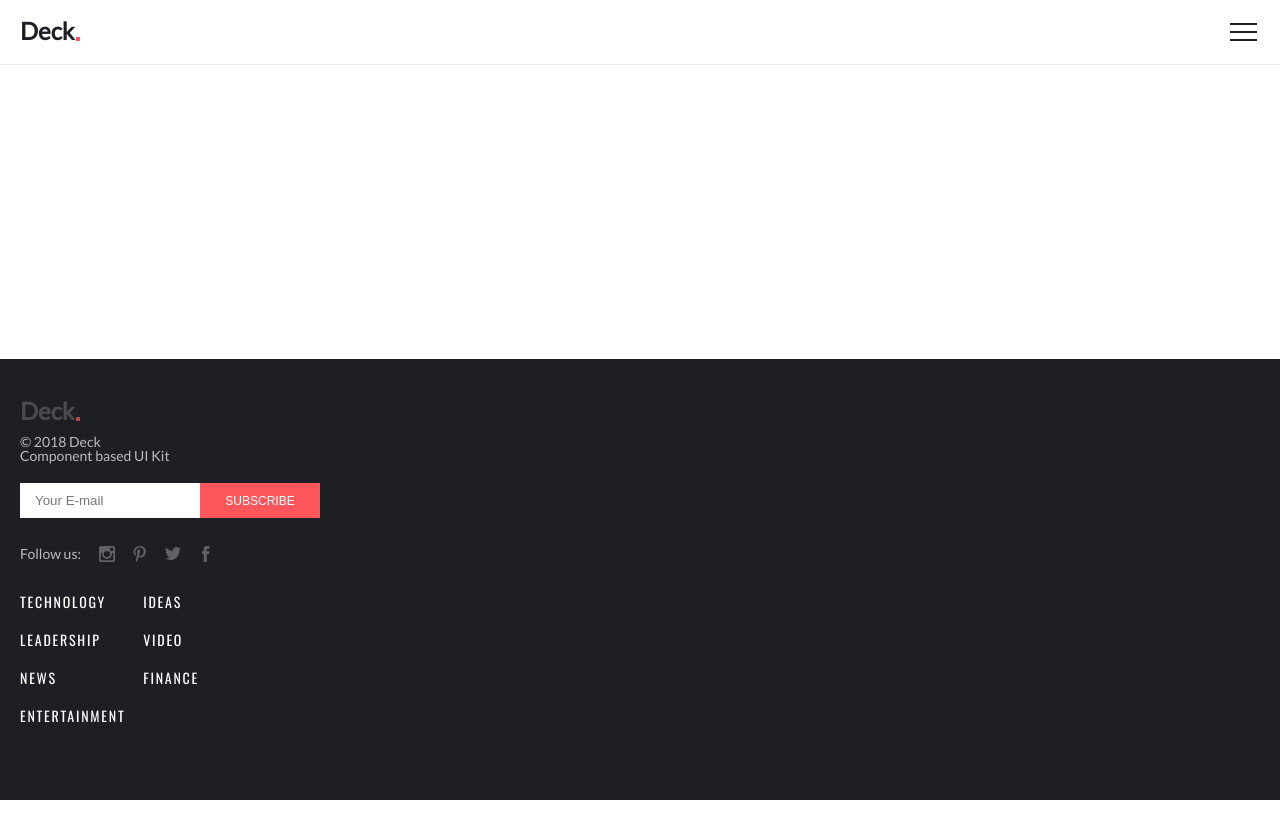
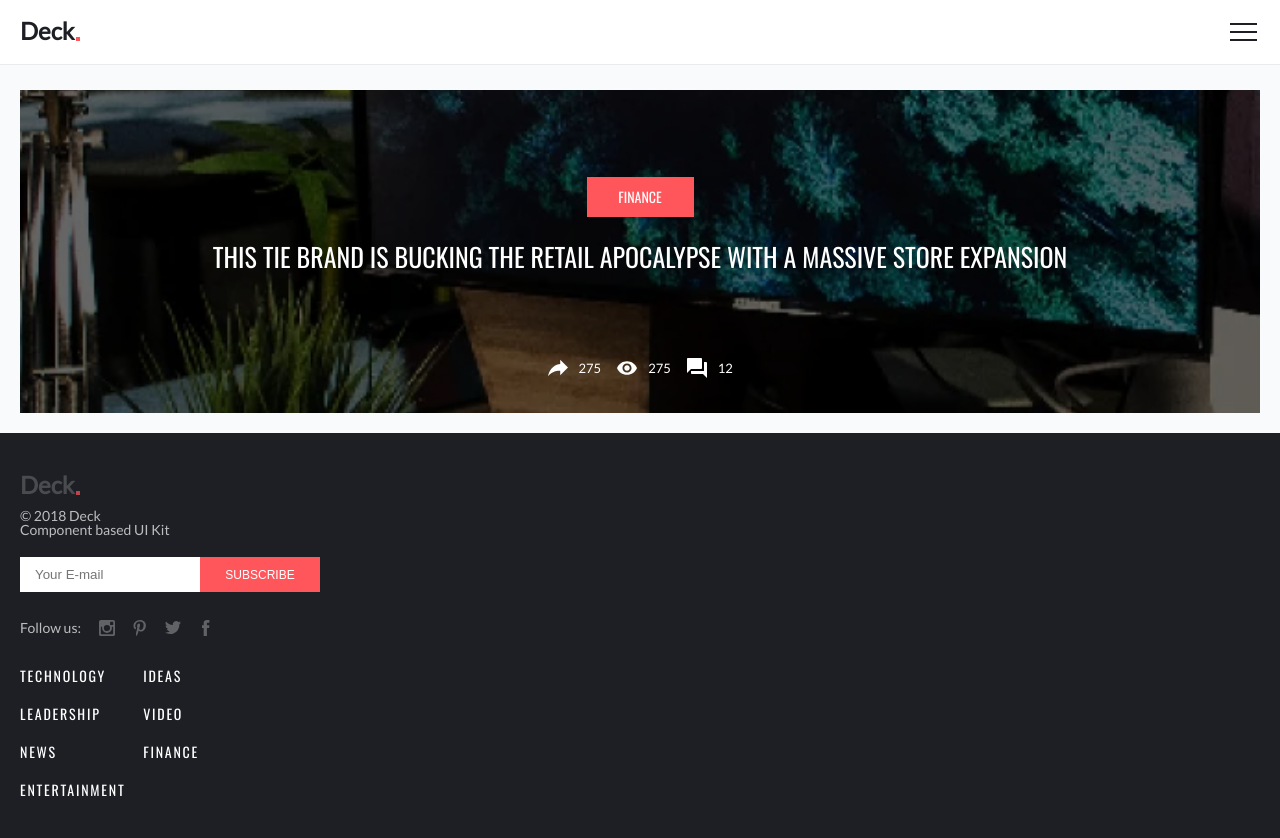
Before and after one commit to developer-sora/pre-onboarding, a plain HTML site: page index.html in a window 1280 px wide. Before the commit the page ends 800 px from the top, so only its background shows below. Drawn offline with nearby package versions, Linux system fonts and the light colour scheme.

Commit message:
feat: 카드 작업

```diff
--- a/css/index.css
+++ b/css/index.css
@@ -19,6 +19,10 @@ body {
 body {
   font-size: 62.5%;
   font-family: "Lato", sans-serif;
+}
+
+.hidden-text {
+  display: none !important;
 }
 
 header {
@@ -86,9 +90,94 @@ header {
   height: 2px;
 }
 
-#body-content {
+section {
   min-height: calc(100vh - 441px);
   padding-top: 70px;
+  background-color: #f9fafc;
+  padding: 90px 20px 20px 20px;
+}
+
+.card {
+  background-color: black;
+  position: relative;
+}
+
+.bg-image {
+  position: absolute;
+  inset: 0;
+  opacity: 0.4;
+}
+
+.bg-image img {
+  width: 100%;
+  height: 100%;
+  object-fit: cover;
+}
+
+.card.main {
+  position: relative;
+  padding: 87px 30px 30px 30px;
+  display: flex;
+  flex-direction: column;
+  justify-content: center;
+  align-items: center;
+  position: relative;
+}
+
+.card > h1:hover {
+  text-decoration: underline;
+}
+
+.card.main > h1 {
+  position: relative;
+  font-weight: 500;
+  font-size: 2.6em;
+  color: white;
+  font-family: "Oswald";
+  text-transform: uppercase;
+  line-height: 39.2px;
+  word-wrap: break-word;
+  text-align: center;
+  margin-top: 20px;
+  margin-bottom: 77px;
+}
+
+.logo-finance {
+  position: relative;
+  text-transform: uppercase;
+  width: 107px;
+  height: 40px;
+  background-color: var(--point-color);
+  font-family: "Oswald";
+  color: white;
+  font-size: 1.4em;
+  display: flex;
+  justify-content: center;
+  align-items: center;
+}
+
+.card-footer {
+  position: relative;
+  display: flex;
+  width: 185px;
+  height: 30px;
+  gap: 16px;
+  color: white;
+  font-size: 1.3em;
+}
+
+.card-footer > div {
+  display: flex;
+  justify-content: center;
+  align-items: center;
+  gap: 11px;
+}
+
+.card-footer svg {
+  box-sizing: border-box;
+  display: block;
+  height: 20px;
+  width: 20px;
 }
 
 footer {
@@ -173,10 +262,6 @@ footer span {
   height: 21px;
 }
 
-a .hidden-text {
-  display: none;
-}
-
 a {
   text-decoration: none;
   color: white;
--- a/index.html
+++ b/index.html
@@ -17,9 +17,41 @@
         <div class="menu-button" />
       </label>
     </header>
-    <div id="body-content">
-      <section></section>
-    </div>
+    <section>
+      <a href="#">
+        <article class="card main">
+          <picture class="bg-image">
+            <source
+              type="image/webp"
+              srcset="./img/green-chameleon-mobile.webp 400w"
+            />
+            <img />
+          </picture>
+          <div class="logo-finance">finance</div>
+          <h1>
+            This tie brand is bucking the retail apocalypse with a massive store
+            expansion
+          </h1>
+          <div class="card-footer">
+            <div>
+              <svg><use xlink:href="#share" /></svg>
+              <span class="hidden-text">share</span>
+              <span>275</span>
+            </div>
+            <div>
+              <svg><use xlink:href="#view" /></svg>
+              <span class="hidden-text">view</span>
+              <span>275</span>
+            </div>
+            <div>
+              <svg><use xlink:href="#comment" /></svg>
+              <span class="hidden-text">comment</span>
+              <span>12</span>
+            </div>
+          </div>
+        </article>
+      </a>
+    </section>
     <footer>
       <div class="main-logo">
         <h1 class="logo-dark">Deck</h1>
@@ -78,7 +110,7 @@
           clip-rule="evenodd"
         />
       </symbol>
-      <symbol id="see" viewBox="0 0 22 16">
+      <symbol id="view" viewBox="0 0 22 16">
         <path
           fill="#fff"
           fill-rule="evenodd"
```
Also changed, not shown: img/green-chameleon-mobile.webp (added), img/green-chameleon.webp (added).
